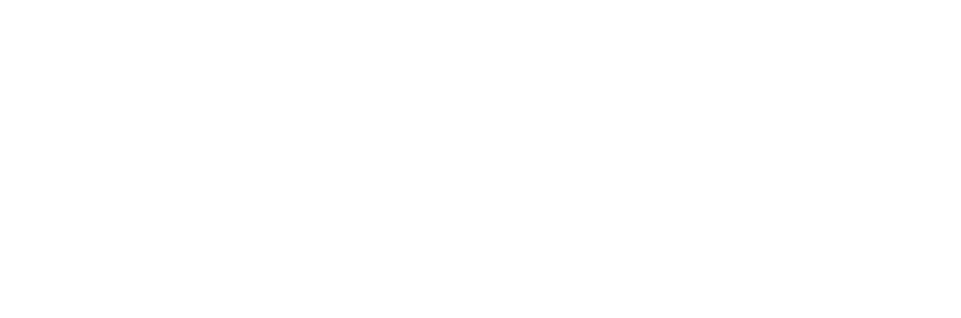
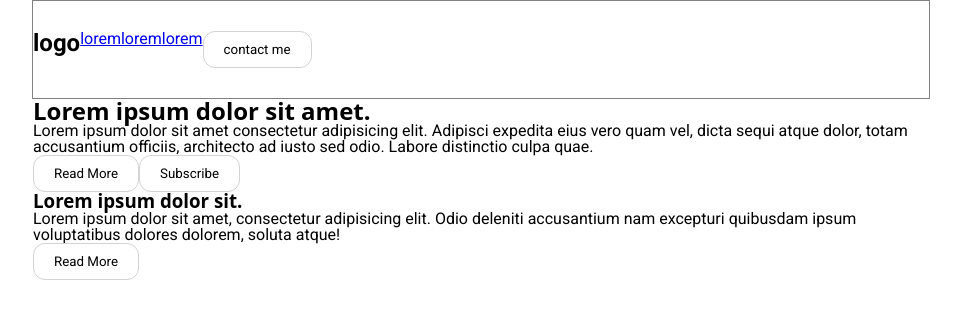
Before and after one commit to treemitiTraining/Learn_CSS, a plain HTML site: page index.html in a window 1280 px wide. Shown: the whole page, without its empty margins (159-1120 px from the left). Drawn offline with Linux system fonts and the light colour scheme; a web font is replaced by a local one.

Commit message:
practical

```diff
--- a/index.html
+++ b/index.html
@@ -9,7 +9,70 @@
 </head>
 
 <body>
+    <main>
+        <nav class="container">
+            <div class="row">
+                <div>
+                    <h1>
+                        logo
+                    </h1>
+                </div>
+                <div>
+                    <ul class="row">
+                        <li><a href="#">lorem</a></li>
+                        <li><a href="#">lorem</a></li>
+                        <li><a href="#">lorem</a></li>
+                    </ul>
+                </div>
+                <div>
+                    <button class="btn">
+                        contact me
+                    </button>
+                </div>
+            </div>
+        </nav>
+        <!-- header -->
+        <header>
+            <div class="container">
+                <div class="row">
+                    <div class="left">
+                        <div class="imgWrapper"><img src="" alt=""></div>
+                    </div>
+                    <div class="right">
+                        <h2>Lorem ipsum dolor sit amet.</h2>
+                        <p>Lorem ipsum dolor sit amet consectetur adipisicing elit. Adipisci expedita eius vero quam
+                            vel, dicta sequi atque dolor, totam accusantium officiis, architecto ad iusto sed odio.
+                            Labore distinctio culpa quae.</p>
+                        <div class="row">
+                            <button class="btn">Read More</button>
+                            <button class="btn">Subscribe</button>
+                        </div>
+                    </div>
+                </div>
+            </div>
+        </header>
+        <!-- Why choose us -->
+        <section>
+            <div class="container">
+                <hgroup>
+                    <h3>Lorem ipsum dolor sit.</h3>
+                    <p>Lorem ipsum dolor sit amet, consectetur adipisicing elit. Odio deleniti accusantium nam excepturi
+                        quibusdam ipsum voluptatibus dolores dolorem, soluta atque!</p>
+                    <button class="btn">Read More</button>
+                </hgroup>
+                <!-- Card Wrapper -->
+                <div class="row">
+                    <div class="card"></div>
+                    <div class="card"></div>
+                    <div class="card"></div>
+                    <div class="card"></div>
+                </div>
+            </div>
+        </section>
 
+
+
+    </main>
 
 </body>
 
--- /dev/null
+++ b/scss/component/_nav.scss
@@ -0,0 +1,5 @@
+nav {
+    width: 100vw;
+    padding: 30px 0px;
+    border: $testing-border;
+}
--- a/scss/style.scss
+++ b/scss/style.scss
@@ -1 +1,18 @@
+// All styles
+@import './style/common';
+
+
+// All Components
+@import './component/nav';
+
+
+// All Pages
+@import './pages/index.scss';
+
+
+
+
+
+
+// Responsive
 @import './responsive/responsive';
--- /dev/null
+++ b/scss/style/_common.scss
@@ -0,0 +1,182 @@
+@import url('https://fonts.googleapis.com/css2?family=DynaPuff:wght@400..700&family=Roboto:ital,wght@0,100;0,300;0,400;0,500;0,700;0,900;1,100;1,300;1,400;1,500;1,700;1,900&display=swap');
+
+html,
+body,
+div,
+span,
+applet,
+object,
+iframe,
+h1,
+h2,
+h3,
+h4,
+h5,
+h6,
+p,
+blockquote,
+pre,
+a,
+abbr,
+acronym,
+address,
+big,
+cite,
+code,
+del,
+dfn,
+em,
+img,
+ins,
+kbd,
+q,
+s,
+samp,
+small,
+strike,
+strong,
+sub,
+sup,
+tt,
+var,
+b,
+u,
+i,
+center,
+dl,
+dt,
+dd,
+ol,
+ul,
+li,
+fieldset,
+form,
+label,
+legend,
+table,
+caption,
+tbody,
+tfoot,
+thead,
+tr,
+th,
+td,
+article,
+aside,
+canvas,
+details,
+embed,
+figure,
+figcaption,
+footer,
+header,
+hgroup,
+menu,
+nav,
+output,
+ruby,
+section,
+summary,
+time,
+mark,
+audio,
+video {
+    margin: 0;
+    padding: 0;
+    border: 0;
+    vertical-align: baseline;
+}
+
+/* HTML5 display-role reset for older browsers */
+article,
+aside,
+details,
+figcaption,
+figure,
+footer,
+header,
+hgroup,
+menu,
+nav,
+section {
+    display: block;
+}
+
+body {
+    line-height: 1;
+}
+
+ol,
+ul {
+    list-style: none;
+}
+
+blockquote,
+q {
+    quotes: none;
+}
+
+blockquote:before,
+blockquote:after,
+q:before,
+q:after {
+    content: '';
+    content: none;
+}
+
+table {
+    border-collapse: collapse;
+    border-spacing: 0;
+}
+
+
+// My styles
+.row {
+    display: flex;
+    flex-direction: row;
+}
+
+.container {
+    max-width: 70%;
+    margin: auto;
+}
+
+img {
+    width: 100%;
+    height: auto;
+}
+
+
+.btn {
+    width: fit-content;
+    border: 1px solid lightgray;
+    padding: 10px 20px;
+    border-radius: 12px;
+    background-color: white;
+
+    &:hover {
+        cursor: pointer;
+    }
+
+    &:focus {
+        border: 3px solid lightseagreen;
+    }
+}
+
+$heading-font: "DynaPuff", system-ui;
+$desc-font: "Roboto", sans-serif;
+$testing-border : 1px solid grey;
+
+*{
+    font-family: $desc-font;
+}
+
+
+
+
+h2,
+h3,
+h4,
+h5 {
+    font-family: $heading-font;
+}
```
Also changed, not shown: dist/style.css, scss/pages/_index.scss (added), 1 other file.
